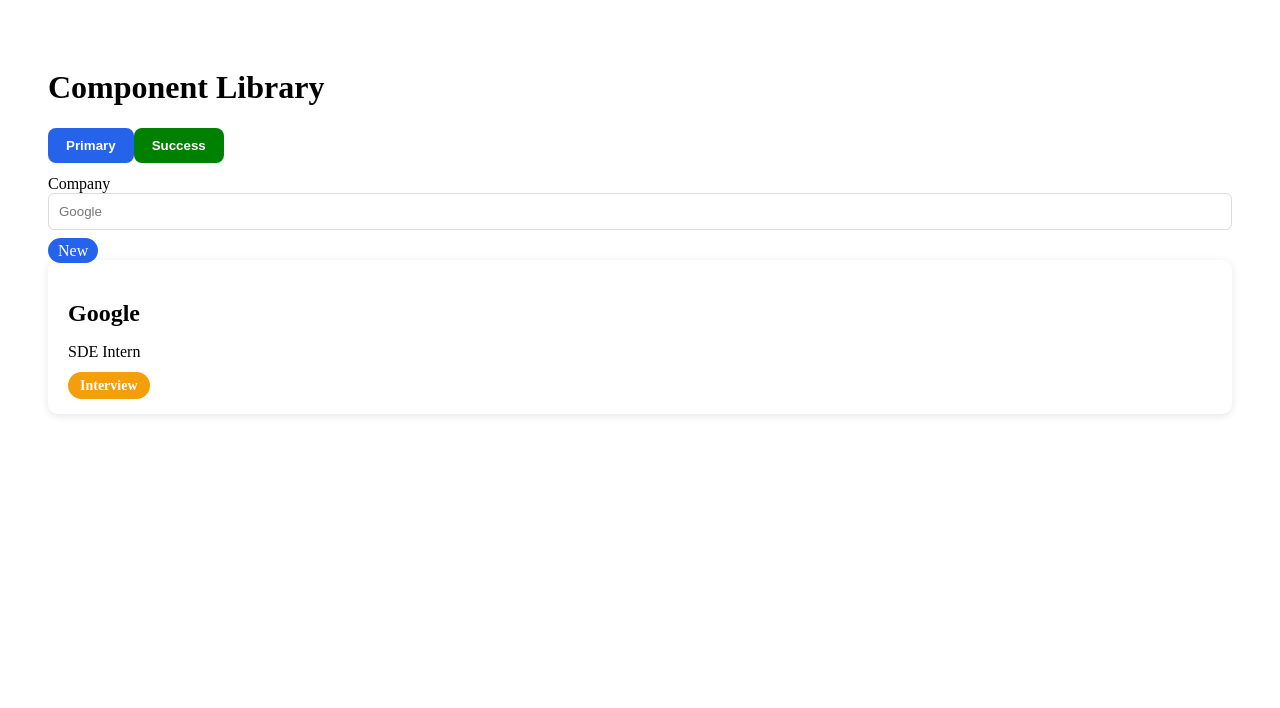
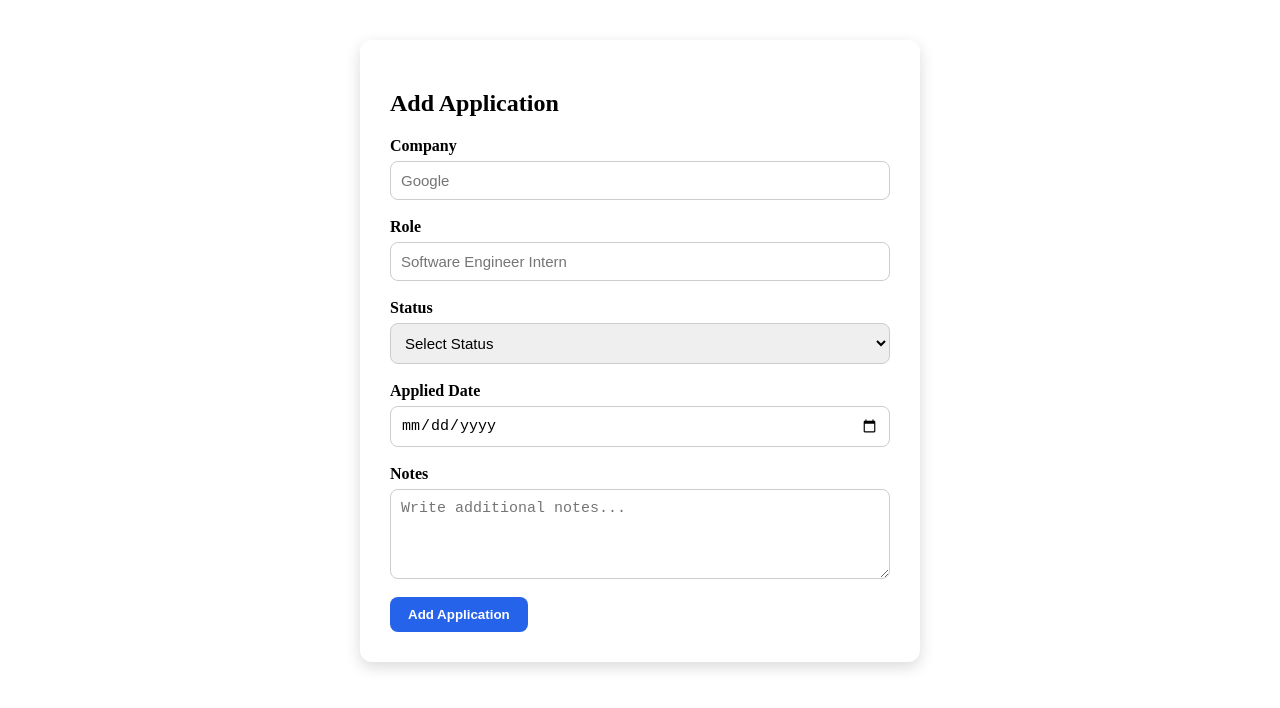
Before and after one commit to darshuuu808/job-tracker-saas, a React (Vite) app in the folder job-tracker-frontend/: page / in a window 1280 px wide. Shown: the top 708 px of the page. Built offline with nearby package versions, Linux system fonts and the light colour scheme.

Commit message:
Day 23: Implement application form with React Hook Form, Zod validation, reusable components, and Flask API integration

```diff
--- a/job-tracker-frontend/package.json
+++ b/job-tracker-frontend/package.json
@@ -10,11 +10,14 @@
     "preview": "vite preview"
   },
   "dependencies": {
+    "@hookform/resolvers": "^5.4.0",
     "axios": "^1.18.1",
     "prop-types": "^15.8.1",
     "react": "^19.2.7",
     "react-dom": "^19.2.7",
-    "react-router-dom": "^7.18.1"
+    "react-hook-form": "^7.81.0",
+    "react-router-dom": "^7.18.1",
+    "zod": "^4.4.3"
   },
   "devDependencies": {
     "@eslint/js": "^10.0.1",
--- a/job-tracker-frontend/src/App.jsx
+++ b/job-tracker-frontend/src/App.jsx
@@ -1,8 +1,28 @@
-import ComponentDemo from "./pages/ComponentDemo";
+import AddApplicationForm from "./forms/AddApplicationForm";
 
-function App(){
+function App() {
 
-    return <ComponentDemo/>;
+    return (
+
+        <div
+
+            style={{
+
+                display: "flex",
+
+                justifyContent: "center",
+
+                marginTop: "40px"
+
+            }}
+
+        >
+
+            <AddApplicationForm />
+
+        </div>
+
+    );
 
 }
 
--- a/job-tracker-frontend/src/components/Card/Card.css
+++ b/job-tracker-frontend/src/components/Card/Card.css
@@ -1,6 +1,13 @@
-.card {
-  background: white;
-  padding: 20px;
-  border-radius: 10px;
-  box-shadow: 0 2px 8px rgba(0, 0, 0, 0.1);
+.card{
+
+    width:500px;
+
+    background:white;
+
+    padding:30px;
+
+    border-radius:12px;
+
+    box-shadow:0 5px 15px rgba(0,0,0,0.15);
+
 }
--- a/job-tracker-frontend/src/components/Input/Input.css
+++ b/job-tracker-frontend/src/components/Input/Input.css
@@ -1,11 +1,43 @@
-.input-group {
-  display: flex;
-  flex-direction: column;
-  margin: 12px 0;
+.input-group{
+
+    display:flex;
+
+    flex-direction:column;
+
+    margin-bottom:18px;
+
 }
 
-.input-group input {
-  padding: 10px;
-  border: 1px solid #ddd;
-  border-radius: 6px;
+.input-group label{
+
+    margin-bottom:6px;
+
+    font-weight:600;
+
 }
+
+.input-group input,
+
+.input-group textarea,
+
+.input-group select{
+
+    padding:10px;
+
+    border:1px solid #ccc;
+
+    border-radius:8px;
+
+    font-size:15px;
+
+}
+
+.error{
+
+    color:#dc2626;
+
+    font-size:13px;
+
+    margin-top:5px;
+
+}
--- a/job-tracker-frontend/src/components/Input/Input.jsx
+++ b/job-tracker-frontend/src/components/Input/Input.jsx
@@ -4,20 +4,27 @@ import "./Input.css";
 function Input({
   label,
   type = "text",
-  value,
-  onChange,
   placeholder,
+  error,
+  ...props
 }) {
   return (
     <div className="input-group">
+
       {label && <label>{label}</label>}
 
       <input
         type={type}
-        value={value}
-        onChange={onChange}
         placeholder={placeholder}
+        {...props}
       />
+
+      {error && (
+        <span className="error">
+          {error}
+        </span>
+      )}
+
     </div>
   );
 }
@@ -25,9 +32,8 @@ function Input({
 Input.propTypes = {
   label: PropTypes.string,
   type: PropTypes.string,
-  value: PropTypes.any,
-  onChange: PropTypes.func,
   placeholder: PropTypes.string,
+  error: PropTypes.string,
 };
 
 export default Input;
--- /dev/null
+++ b/job-tracker-frontend/src/forms/AddApplicationForm.jsx
@@ -0,0 +1,290 @@
+import { useForm } from "react-hook-form";
+import { zodResolver } from "@hookform/resolvers/zod";
+
+import { applicationSchema } from "../validation/applicationSchema";
+
+import Input from "../components/Input/Input";
+import Button from "../components/Button/Button";
+import Card from "../components/Card/Card";
+
+import { createApplication } from "../services/applicationService";
+
+function AddApplicationForm() {
+
+    const {
+
+        register,
+
+        handleSubmit,
+
+        reset,
+
+        formState: {
+
+            errors
+
+        }
+
+    } = useForm({
+
+        resolver: zodResolver(
+
+            applicationSchema
+
+        )
+
+    });
+
+    const onSubmit = async (data) => {
+
+        try {
+
+            const response = await createApplication(data);
+
+            alert(response.message);
+
+            console.log(response);
+
+            reset();
+
+        }
+
+        catch (error) {
+
+            alert(
+
+                error.response?.data?.error ||
+
+                "Something went wrong"
+
+            );
+
+        }
+
+    };
+
+    return (
+
+        <Card>
+
+            <form
+
+                onSubmit={
+
+                    handleSubmit(
+
+                        onSubmit
+
+                    )
+
+                }
+
+            >
+
+                <h2>
+
+                    Add Application
+
+                </h2>
+
+                <Input
+
+                    label="Company"
+
+                    placeholder="Google"
+
+                    {
+
+                        ...register(
+
+                            "company"
+
+                        )
+
+                    }
+
+                    error={
+
+                        errors.company?.message
+
+                    }
+
+                />
+
+                <Input
+
+                    label="Role"
+
+                    placeholder="Software Engineer Intern"
+
+                    {
+
+                        ...register(
+
+                            "role"
+
+                        )
+
+                    }
+
+                    error={
+
+                        errors.role?.message
+
+                    }
+
+                />
+
+                <div className="input-group">
+
+                    <label>
+
+                        Status
+
+                    </label>
+
+                    <select
+
+                        {
+
+                            ...register(
+
+                                "status"
+
+                            )
+
+                        }
+
+                    >
+
+                        <option value="">
+
+                            Select Status
+
+                        </option>
+
+                        <option value="Applied">
+
+                            Applied
+
+                        </option>
+
+                        <option value="Phone Screen">
+
+                            Phone Screen
+
+                        </option>
+
+                        <option value="Interview">
+
+                            Interview
+
+                        </option>
+
+                        <option value="Offer">
+
+                            Offer
+
+                        </option>
+
+                        <option value="Rejected">
+
+                            Rejected
+
+                        </option>
+
+                    </select>
+
+                    {
+
+                        errors.status && (
+
+                            <span className="error">
+
+                                {
+
+                                    errors.status.message
+
+                                }
+
+                            </span>
+
+                        )
+
+                    }
+
+                </div>
+
+                <Input
+
+                    label="Applied Date"
+
+                    type="date"
+
+                    {
+
+                        ...register(
+
+                            "appliedDate"
+
+                        )
+
+                    }
+
+                    error={
+
+                        errors.appliedDate?.message
+
+                    }
+
+                />
+
+                <div className="input-group">
+
+                    <label>
+
+                        Notes
+
+                    </label>
+
+                    <textarea
+
+                        rows="4"
+
+                        placeholder="Write additional notes..."
+
+                        {
+
+                            ...register(
+
+                                "notes"
+
+                            )
+
+                        }
+
+                    />
+
+                </div>
+
+                <Button
+
+                    type="submit"
+
+                    variant="primary"
+
+                >
+
+                    Add Application
+
+                </Button>
+
+            </form>
+
+        </Card>
+
+    );
+
+}
+
+export default AddApplicationForm;
--- /dev/null
+++ b/job-tracker-frontend/src/services/applicationService.js
@@ -0,0 +1,43 @@
+import axios from "axios";
+
+const API = axios.create({
+
+    baseURL: "http://127.0.0.1:5000/api/v2"
+
+});
+
+export const createApplication = async (application) => {
+
+    const payload = {
+
+        company: application.company,
+
+        role: application.role,
+
+        notes: application.notes
+
+    };
+
+    const response = await API.post(
+
+        "/applications",
+
+        payload
+
+    );
+
+    return response.data;
+
+};
+
+export const getApplications = async () => {
+
+    const response = await API.get(
+
+        "/applications"
+
+    );
+
+    return response.data;
+
+};
--- /dev/null
+++ b/job-tracker-frontend/src/validation/applicationSchema.js
@@ -0,0 +1,25 @@
+import { z } from "zod";
+
+export const applicationSchema = z.object({
+
+    company: z
+        .string()
+        .min(1, "Company is required"),
+
+    role: z
+        .string()
+        .min(1, "Role is required"),
+
+    status: z
+        .string()
+        .min(1, "Status is required"),
+
+    appliedDate: z
+        .string()
+        .min(1, "Applied date is required"),
+
+    notes: z
+        .string()
+        .optional()
+
+});
```
Also changed, not shown: 1 other file (tests, documents, lock files or other folders).
